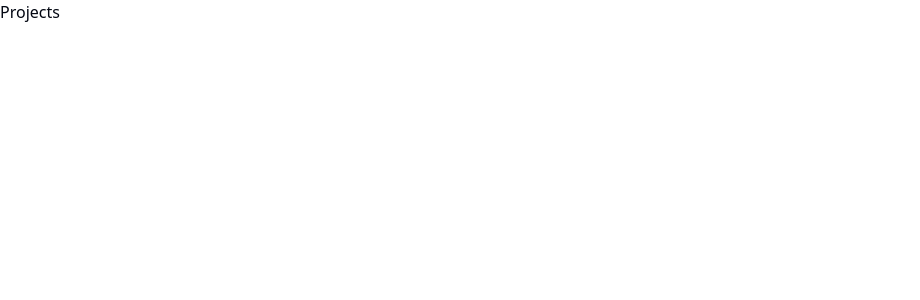
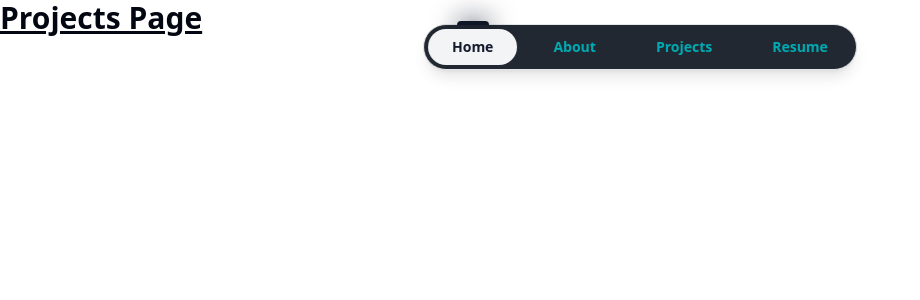
Before and after one commit to HimanshuSolo/portfolio-2.0, a Next.js app: page /projects in a window 1280 px wide. Shown: the top 300 px of the page, without its empty margins (0-920 px from the left). Built offline with nearby package versions, Linux system fonts and the light colour scheme.

Commit message:
update pages

```diff
--- a/app/Home/page.tsx
+++ b/app/Home/page.tsx
@@ -1,10 +1,13 @@
 import React from "react";
 import Scene from "@/components/IgrisScene";
+import Navbar from "@/components/Navbar";
 
 export default function HomePage() {
   return (
     <main className="min-h-screen w-full bg-[#393E46] text-white overflow-hidden">
       <section className="flex items-center justify-between w-full h-screen px-12 gap-16">
+
+        <Navbar />
 
         <div className="flex-1 flex flex-col justify-center">
           <div className="mb-12">
--- a/app/about/page.tsx
+++ b/app/about/page.tsx
@@ -1,8 +1,12 @@
+import Navbar from '@/components/Navbar'
 import React from 'react'
 
 const About = () => {
   return (
-    <div>About</div>
+    <div>
+      <Navbar />
+      <h1 className="text-3xl font-bold underline">About Page</h1>
+    </div>
   )
 }
 
--- a/app/page.tsx
+++ b/app/page.tsx
@@ -4,7 +4,6 @@ import Navbar from "@/components/Navbar";
 export default function Home() {
   return (
     <>
-      <Navbar />
       <HomePage />
     </>
   );
--- a/app/projects/page.tsx
+++ b/app/projects/page.tsx
@@ -1,8 +1,12 @@
+import Navbar from '@/components/Navbar'
 import React from 'react'
 
 const Projects = () => {
   return (
-    <div>Projects</div>
+    <div>
+      <Navbar />
+      <h1 className="text-3xl font-bold underline">Projects Page</h1>
+    </div>
   )
 }
 
```
